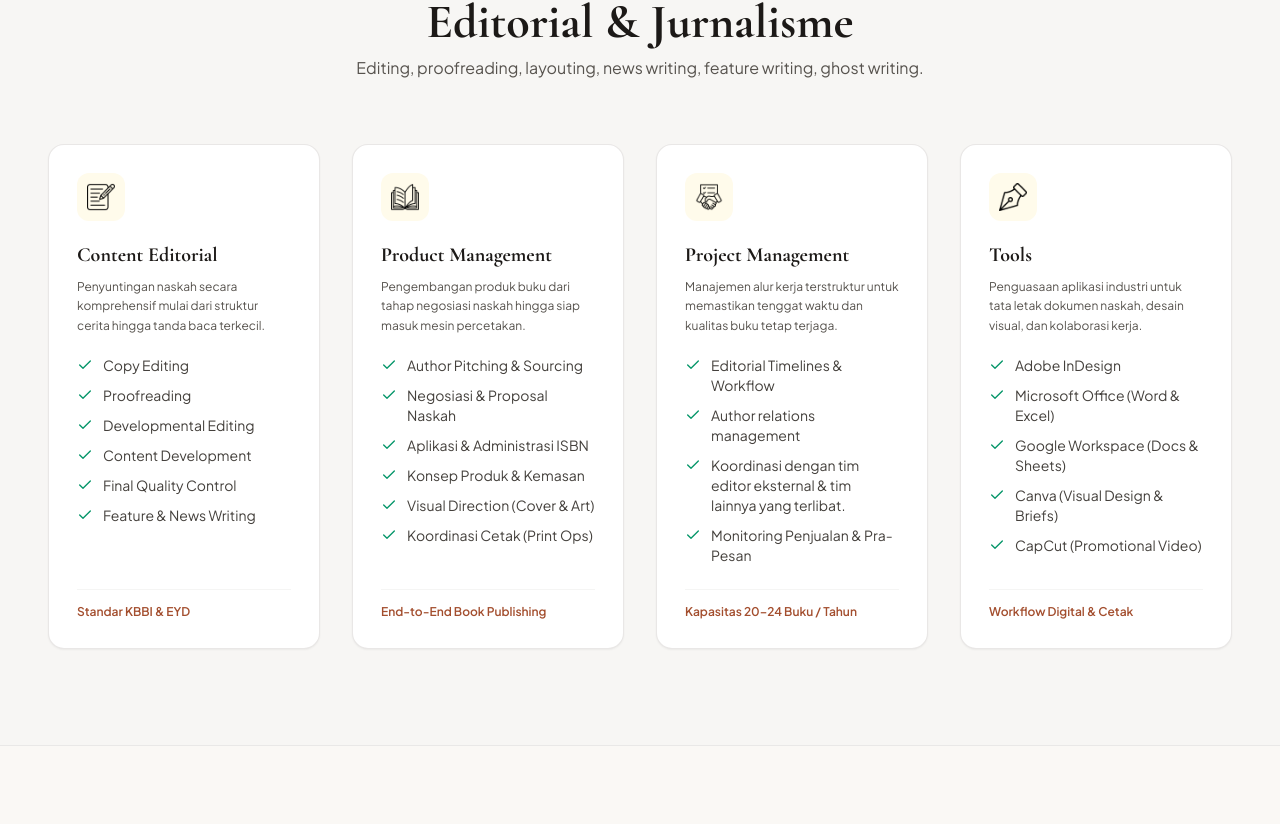
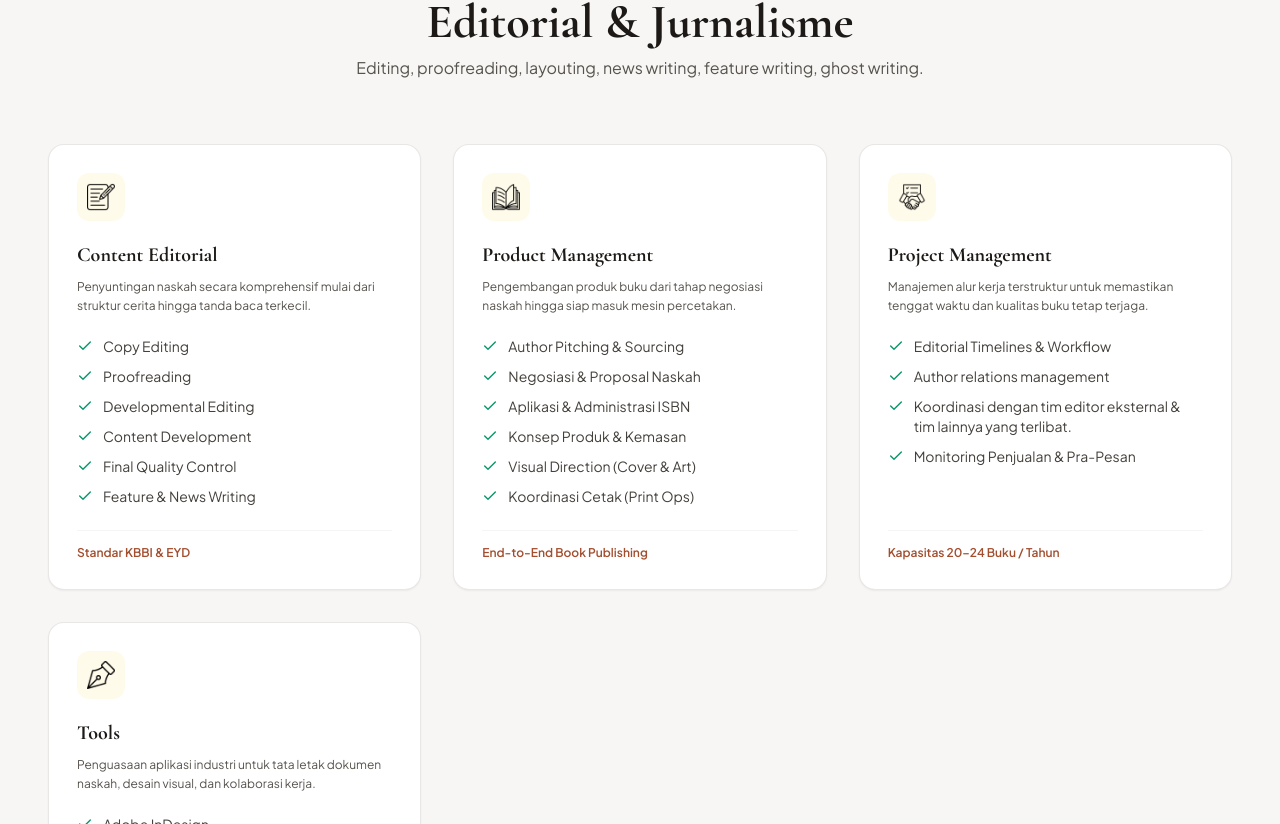
Before and after one commit to Praditya1808/portofolio-nextjs, a Next.js app: page / in a window 1280 px wide. Shown: the part 1036-1860 px from the top of the page. Built offline with nearby package versions, Linux system fonts and the light colour scheme; no server answers.

Commit message:
patching

```diff
--- a/src/components/sections/Expertise.tsx
+++ b/src/components/sections/Expertise.tsx
@@ -22,7 +22,7 @@ export function Expertise() {
           </p>
         </Reveal>
 
-        <div className="grid grid-cols-1 gap-6 md:grid-cols-2 lg:grid-cols-4 xl:gap-8">
+        <div className="grid grid-cols-1 gap-6 md:grid-cols-2 lg:grid-cols-3 xl:gap-8">
           {skillPillars.map((pillar, index) => {
             const icon = iconMap[pillar.icon];
             return (
```
